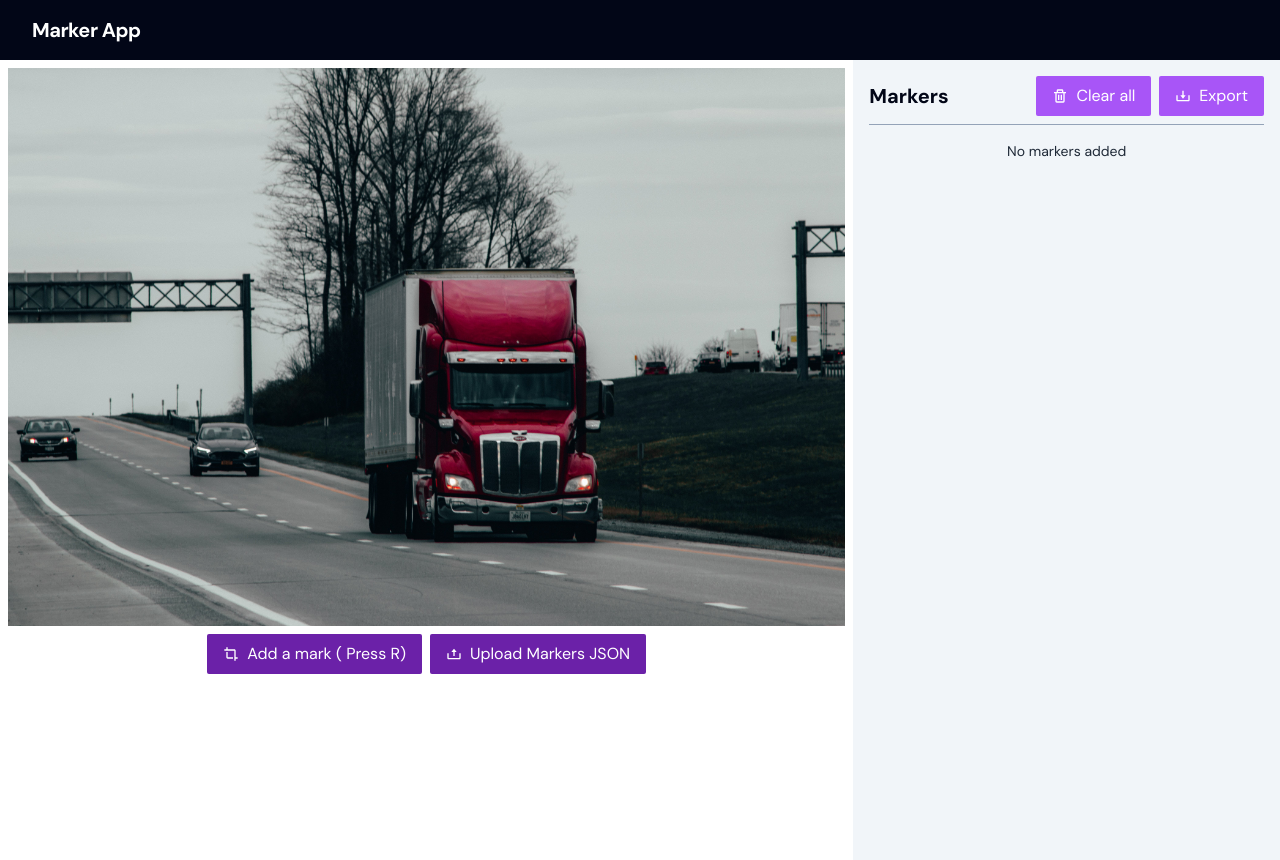
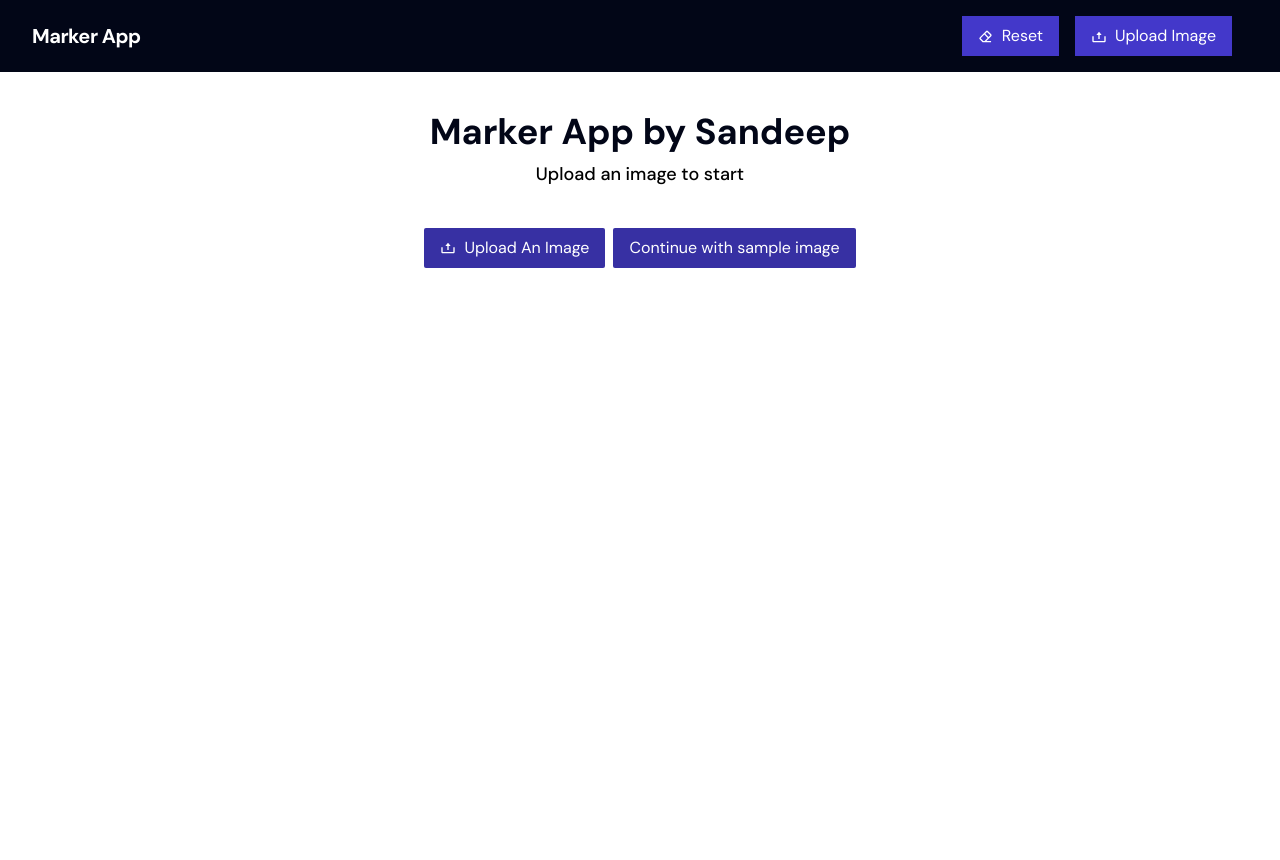
Before and after one commit to sandeep1995/mark-app, a React (Vite) app: page / in a window 1280 px wide. After the commit the page ends 800 px from the top, so only its background shows below. Built offline with nearby package versions, Linux system fonts and the light colour scheme.

Commit message:
feat: final touches

```diff
--- a/src/App.tsx
+++ b/src/App.tsx
@@ -1,6 +1,13 @@
 import { MouseEvent, useState, useRef, useLayoutEffect } from 'react';
 import { v4 as uuidv4 } from 'uuid';
-import { BiCrop, BiDownload, BiEdit, BiTrash, BiUpload } from 'react-icons/bi';
+import {
+  BiCrop,
+  BiDownload,
+  BiEdit,
+  BiEraser,
+  BiTrash,
+  BiUpload,
+} from 'react-icons/bi';
 
 interface Color {
   r: number;
@@ -36,6 +43,7 @@ function getRandomRgb() {
 }
 
 function App() {
+  const [imageSrc, setImageSrc] = useState<string>('');
   const [markers, setMarkers] = useState<MarkersMap>({});
   const [startX, setStartX] = useState<number>(0);
   const [startY, setStartY] = useState<number>(0);
@@ -180,6 +188,31 @@ function App() {
     }, 0);
   };
 
+  const uploadImage = () => {
+    const input = document.createElement('input');
+    input.type = 'file';
+    input.accept = 'image/*';
+    input.onchange = (event: any) => {
+      const file = event.target.files[0];
+      const reader = new FileReader();
+      reader.readAsDataURL(file);
+      reader.onload = () => {
+        const image = new Image();
+        image.src = reader.result as string;
+        image.onload = () => {
+          const canvas = document.createElement('canvas');
+          const context = canvas.getContext('2d');
+          canvas.width = image.width;
+          canvas.height = image.height;
+          context?.drawImage(image, 0, 0);
+          const dataUrl = canvas.toDataURL('image/png');
+          setImageSrc(dataUrl);
+        };
+      };
+    };
+    input.click();
+  };
+
   return (
     <>
       <header className='max-w-full mx-auto'>
@@ -189,9 +222,31 @@ function App() {
               Marker App
             </span>
           </div>
+
+          <div className='flex items-center'>
+            <button
+              onClick={() => {
+                reset();
+                setMarkers({});
+                setImageSrc('');
+              }}
+              className='mr-4 py-2 px-4 text-white bg-indigo-700'
+            >
+              <BiEraser className='inline-block mr-2' />
+              Reset
+            </button>
+            <button
+              onClick={uploadImage}
+              className='mr-4 py-2 px-4 text-white bg-indigo-700'
+            >
+              <BiUpload className='inline-block mr-2' />
+              Upload Image
+            </button>
+          </div>
         </nav>
       </header>
       <main className='max-w-8xl mx-auto'>
+        {imageSrc ? (
           <div className='grid w-full sm:grid-cols-6 min-h-screen'>
             <div className='sm:col-span-4 bg-white'>
               <div className='flex items-center justify-center'>
@@ -206,7 +261,7 @@ function App() {
                 >
                   <img
                     className='object-contain w-full -z-10 h-full pointer-events-none'
-                  src='/road.jpg'
+                    src={imageSrc || '/road.jpg'}
                     style={{ width: '100%', height: '100%' }}
                   />
                   {Object.keys(markers).map((markerId) => {
@@ -286,14 +341,14 @@ function App() {
                 <button
                   disabled={isDrawing || editingMarkerId !== ''}
                   onClick={startMarking}
-                className='bg-purple-800 hover:bg-purple-700 text-white py-2 px-4 rounded-sm disabled:bg-purple-500 disabled:cursor-not-allowed flex flex-row items-center justify-center'
+                  className='bg-indigo-800 hover:bg-indigo-700 text-white py-2 px-4 rounded-sm disabled:bg-indigo-500 disabled:cursor-not-allowed flex flex-row items-center justify-center'
                 >
                   <BiCrop className='text-white w-4 h-4' />
                   <span className='ml-2'>Add a mark ( Press R)</span>
                 </button>
 
                 <button
-                className='bg-purple-800 hover:bg-purple-700 text-white py-2 px-4 rounded-sm disabled:bg-purple-500 disabled:cursor-not-allowed flex flex-row items-center justify-center'
+                  className='bg-indigo-800 hover:bg-indigo-700 text-white py-2 px-4 rounded-sm disabled:bg-indigo-500 disabled:cursor-not-allowed flex flex-row items-center justify-center'
                   onClick={() => {
                     const fileInput = document.createElement('input');
                     fileInput.setAttribute('type', 'file');
@@ -324,7 +379,7 @@ function App() {
                   <div className='flex flex-row items-center gap-2'>
                     <button
                       disabled={Object.keys(markers).length === 0}
-                    className='bg-purple-800 hover:bg-purple-700 text-white py-2 px-4 rounded-sm disabled:bg-purple-500 disabled:cursor-not-allowed flex flex-row items-center justify-center'
+                      className='bg-indigo-800 hover:bg-indigo-700 text-white py-2 px-4 rounded-sm disabled:bg-indigo-500 disabled:cursor-not-allowed flex flex-row items-center justify-center'
                       onClick={() => {
                         setMarkers({});
                       }}
@@ -335,7 +390,7 @@ function App() {
 
                     <button
                       disabled={Object.keys(markers).length === 0}
-                    className='bg-purple-800 hover:bg-purple-700 text-white py-2 px-4 rounded-sm disabled:bg-purple-500 disabled:cursor-not-allowed flex flex-row items-center justify-center'
+                      className='bg-indigo-800 hover:bg-indigo-700 text-white py-2 px-4 rounded-sm disabled:bg-indigo-500 disabled:cursor-not-allowed flex flex-row items-center justify-center'
                       onClick={() => {
                         const dataStr =
                           'data:text/json;charset=utf-8,' +
@@ -407,6 +462,37 @@ function App() {
               </div>
             </div>
           </div>
+        ) : (
+          <div className='flex flex-col items-center justify-center pt-10'>
+            <h1 className='text-4xl font-semibold text-slate-950'>
+              Marker App by{' '}
+              <a href='https://twitter.com/sandeep_indie'>Sandeep</a>
+            </h1>
+            <p className='text-lg font-medium text-slate-850 my-2'>
+              Upload an image to start
+            </p>
+            <div className='mt-8'>
+              <div className='flex flex-row items-center justify-center gap-2'>
+                <button
+                  className='bg-indigo-800 hover:bg-indigo-700 text-white py-2 px-4 rounded-sm flex flex-row items-center justify-center'
+                  onClick={uploadImage}
+                >
+                  <BiUpload className='inline-block mr-2' />
+                  Upload An Image
+                </button>
+
+                <button
+                  className='bg-indigo-800 hover:bg-indigo-700 text-white py-2 px-4 rounded-sm flex flex-row items-center justify-center'
+                  onClick={() => {
+                    setImageSrc('/road.jpg');
+                  }}
+                >
+                  Continue with sample image
+                </button>
+              </div>
+            </div>
+          </div>
+        )}
       </main>
     </>
   );
```
Lines whose indentation alone changed are shown as unchanged.
